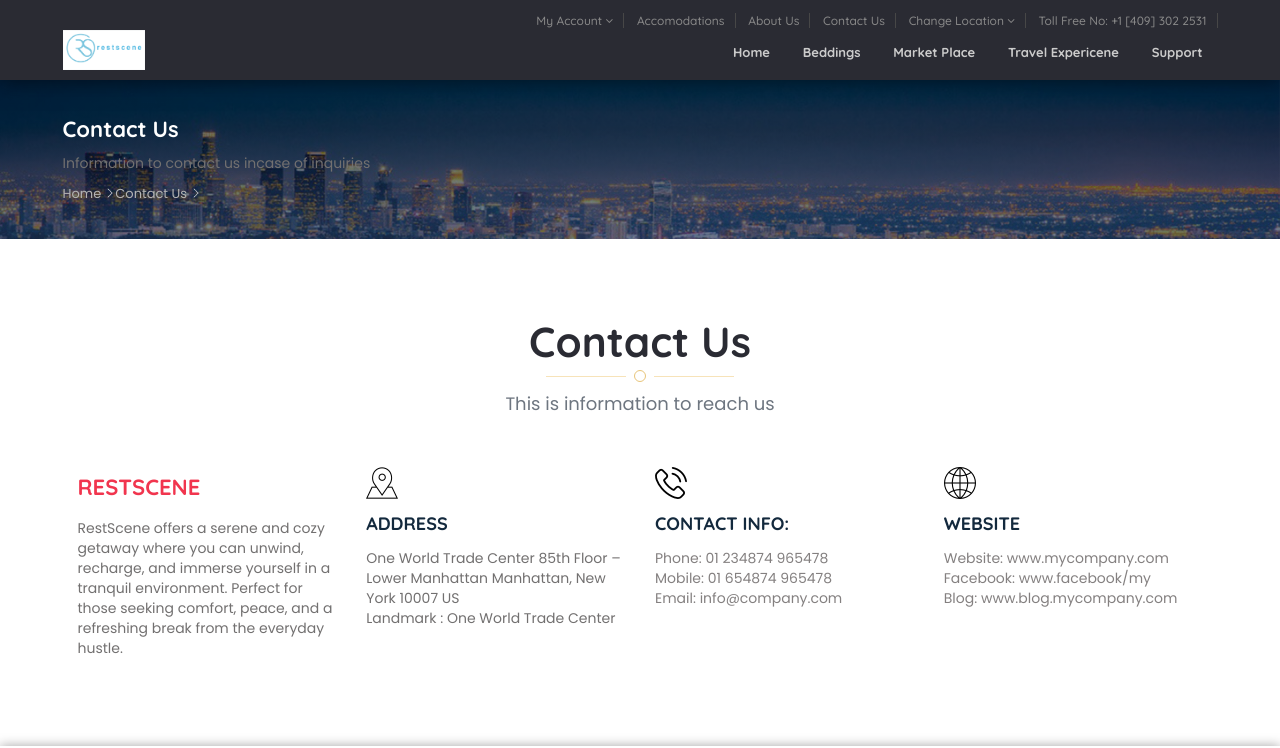
After one commit to Adewebs/restscene, a Django app: template restscene/templates/landing/contactus.html in a window 1280 px wide. The commit adds this page. Shown: the top 748 px of the page. Run offline with Django 5.2, Linux system fonts and the light colour scheme; the template is opened without the code that fills it: most values are stand-ins (such as "Sample title", 1, 10 or a date in 2020); some libraries are stand-ins or nearby versions.

Commit message:
updated na bars

```diff
--- a/restscene/templates/landing/base.html
+++ b/restscene/templates/landing/base.html
@@ -47,11 +47,11 @@
 							<li>
 								<a class='dropdown-button' href='#' data-activates='dropdown1'> My Account <i class="fa fa-angle-down"></i></a>
 							</li>
-							<li><a href="#spaces">Accomodations</a>
+							<li><a href="#bookings">Accomodations</a>
 							</li>
-							<li><a href="about-us.html">About Us</a>
+							<li><a href="{% url 'aboutus' %}">About Us</a>
 							</li>
-							<li><a href="contact-us.html">Contact Us</a>
+							<li><a href="{% url 'contactus' %}">Contact Us</a>
 							</li>
 							<li><a class='dropdown-button' href='#' data-activates='dropdown2'>Change Location <i class="fa fa-angle-down"></i></a>
 							</li>
@@ -61,7 +61,7 @@
 <!--         <span class="fi fi-{{ user_country|lower }}"></span> &lt;!&ndash; Country Flag Icon &ndash;&gt;-->
 <!--    </a>-->
 <!--</li>-->
-							<li><a href="#">Toll Free No: 1800 102 7275</a>
+							<li><a href="#">Toll Free No: +1 [409] 302 2531 </a>
 							</li>
 						</ul>
 					</div>
@@ -165,7 +165,7 @@
 								</ul>
 							</div>
 							<div class="foot-com foot-2">
-								<h5>Phone: (+404) 142 21 23 78</h5> </div>
+								<h5>Phone: +1 [409] 302 2531 </h5> </div>
 							<div class="foot-com foot-3">
 								<!--<a class="waves-effect waves-light" href="#">online room booking</a>-->
 								<a class="waves-effect waves-light" href="{% url 'home' %}#bookings">room reservation</a>
@@ -235,8 +235,10 @@
 
 									<div class="col-sm-12 col-md-3">
 										<h4>Address</h4>
-										<p>28800 Orchard Lake Road, Suite 180 Farmington Hills, U.S.A. Landmark : Next To Airport</p>
-										<p> <span class="foot-phone">Phone: </span> <span class="foot-phone">+01 1245 2541</span> </p>
+										<p>One World Trade Center
+85th Floor – Lower Manhattan
+Manhattan, New York 10007 US</p>
+										<p> <span class="foot-phone">Phone: </span> <span class="foot-phone">+1 [409] 302 2531 </span> </p>
 									</div>
 								</div>
 							</div>
--- /dev/null
+++ b/restscene/templates/landing/contactus.html
@@ -0,0 +1,65 @@
+{% extends 'landing/base.html' %}
+{% load static %}
+{% block body %}
+	<div class="inn-banner">
+			<div class="container">
+				<div class="row">
+					<h4>Contact Us</h4>
+					<p>Information to contact us incase of inquiries</p>
+					<p> </p>
+					<ul>
+						<li><a href="{% url 'home' %}">Home</a>
+						</li>
+						<li><a href="#">Contact Us</a>
+						</li>
+					</ul>
+				</div>
+			</div>
+		</div>
+<div class="inn-body-section">
+			<div class="container">
+				<div class="row">
+					<div class="page-head">
+						<h2>Contact Us</h2>
+						<div class="head-title">
+							<div class="hl-1"></div>
+							<div class="hl-2"></div>
+							<div class="hl-3"></div>
+						</div>
+						<p>This is information to reach us</p>
+					</div>
+				</div>
+				<div class="row">
+					<div class="col-md-3 col-sm-6 col-xs-12 new-con">
+						<h2>RestScene <span></span></h2>
+						<p>RestScene offers a serene and cozy getaway where you can unwind, recharge, and immerse yourself in a tranquil environment. Perfect for those seeking comfort, peace, and a refreshing break from the everyday hustle.</p>
+
+					</div>
+					<div class="col-md-3 col-sm-6 col-xs-12 new-con"> <img src="{% static 'home/images/icon/20.png' %}" alt="">
+						<h4>Address</h4>
+						<p>One World Trade Center
+85th Floor – Lower Manhattan
+Manhattan, New York 10007 US
+							<br>Landmark : One World Trade Center</p>
+					</div>
+					<div class="col-md-3 col-sm-6 col-xs-12 new-con"> <img src="images/icon/22.png" alt="">
+						<h4>CONTACT INFO:</h4>
+						<p> <a href="tel://0099999999" class="contact-icon">Phone: 01 234874 965478</a>
+							<br> <a href="tel://0099999999" class="contact-icon">Mobile: 01 654874 965478</a>
+							<br> <a href="mailto:mytestmail@gmail.com" class="contact-icon">Email: info@company.com</a> </p>
+					</div>
+					<div class="col-md-3 col-sm-6 col-xs-12 new-con"> <img src="images/icon/21.png" alt="">
+						<h4>Website</h4>
+						<p> <a href="#">Website: www.mycompany.com</a>
+							<br> <a href="#">Facebook: www.facebook/my</a>
+							<br> <a href="#">Blog: www.blog.mycompany.com</a> </p>
+					</div>
+				</div>
+			</div>
+		</div>
+		<div class="row">
+			<div class="contact-map">
+				<iframe src="https://www.google.com/maps/embed?pb=!1m18!1m12!1m3!1d6290413.804893654!2d-93.99620524741552!3d39.66116578737809!2m3!1f0!2f0!3f0!3m2!1i1024!2i768!4f13.1!3m3!1m2!1s0x880b2d386f6e2619%3A0x7f15825064115956!2sIllinois%2C+USA!5e0!3m2!1sen!2sin!4v1469954001005" allowfullscreen></iframe>
+			</div>
+		</div>
+{% endblock %}
--- a/restscene/urls.py
+++ b/restscene/urls.py
@@ -1,8 +1,10 @@
 from django.urls import path,include
-from . import views
+from . import views,dashboard
 
 urlpatterns = [
     path('', views.homepageapp, name='home'),
+    path('aboutus', views.about_us, name='aboutus'),
+    path('contactus', views.contact_us, name='contactus'),
     path('book_reservation', views.book_reservation, name='book_reservation'),
     path('book_reservation_listing', views.book_reservation_listing, name='book_reservation_listing'),
     path('rooms/<int:pk>/', views.room_information, name='room'),
```
Also changed, not shown: restscene/templates/landing/aboutus.html (added, +63 -0 lines), restscene/views.py (+35 -0 lines), db.sqlite3, restscene/dashboard.py (added), restscene/templates/landing/dashboard.html (added).
